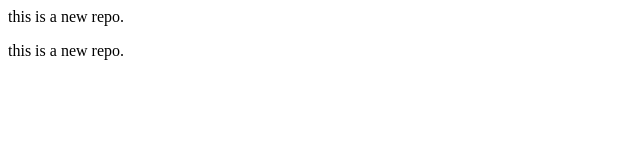
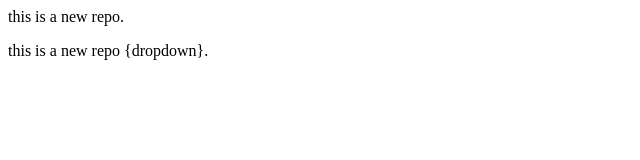
Before and after one commit to kanchanapujitha/localrepo, a plain HTML site: page index.html in a window 1280 px wide. Shown: the full height of the page, 0-640 px from the left. Drawn offline with Linux system fonts and the light colour scheme.

Commit message:
add dropdown

```diff
--- a/index.html
+++ b/index.html
@@ -1,2 +1,2 @@
 <p> this is a new repo.</p>
-<p> this is a new repo.</p>
+<p> this is a new repo {dropdown}.</p>
```
